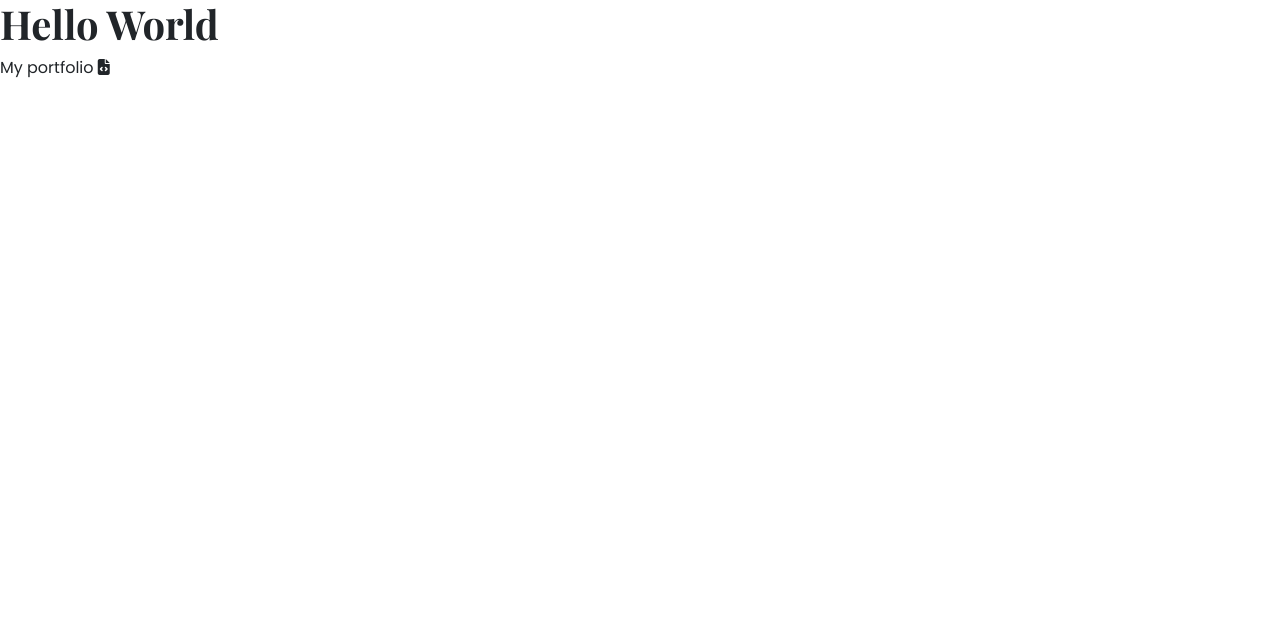
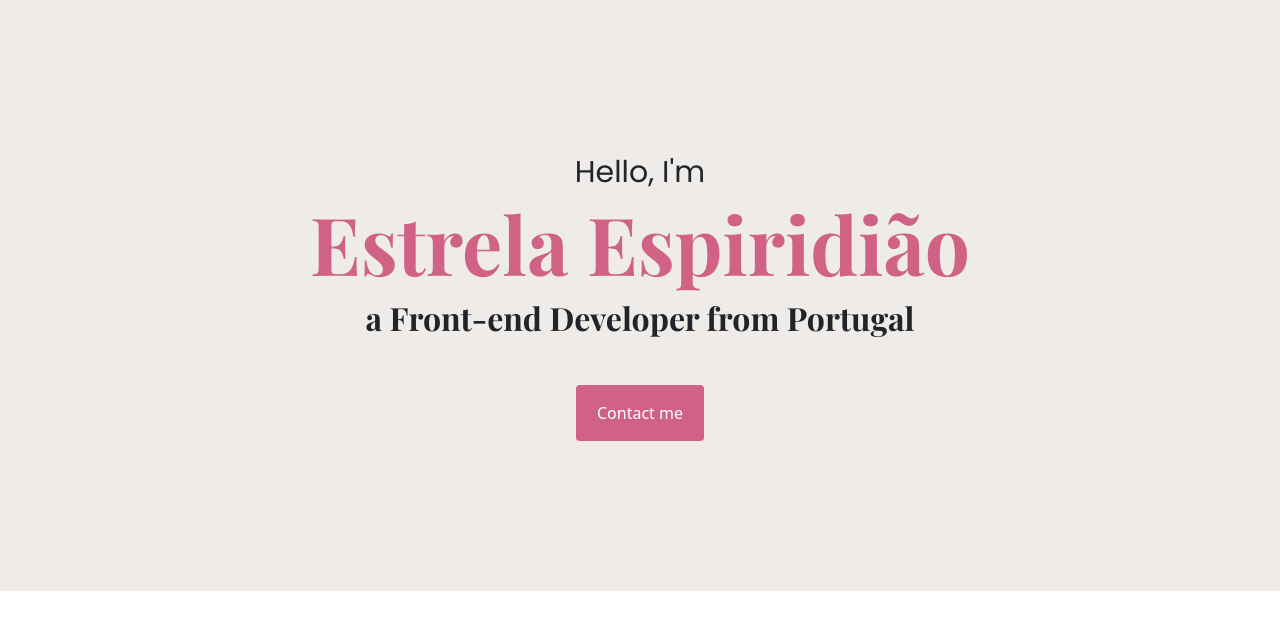
Before and after one commit to EstrelaE/portfolio-project, a plain HTML site: page index.html in a window 1280 px wide. Drawn offline with nearby package versions, Linux system fonts and the light colour scheme.

Commit message:
Created and styled the hero section

```diff
--- a/index.html
+++ b/index.html
@@ -29,7 +29,13 @@
     ></script>
   </head>
   <body>
-    <h1>Hello World</h1>
-    <p>My portfolio <i class="fas fa-file-code"></i></p>
+    <div class="hero">
+      <p>Hello, I'm</p>
+      <h1>Estrela Espiridião</h1>
+      <h2 class="mb-5">a Front-end Developer from Portugal</h2>
+      <div>
+        <a class="btn btn-branding" href="#">Contact me</a>
+      </div>
+    </div>
   </body>
 </html>
--- a/styles/style.css
+++ b/styles/style.css
@@ -1,8 +1,49 @@
+:root {
+  --branding-color: #f4aa3a;
+  --secondary-color: #eeebe8;
+  --accent-color: #cf6285;
+}
+
+.hero {
+  padding: 150px 15px;
+  text-align: center;
+  background-color: var(--secondary-color);
+}
+h1,
+h2,
+h3,
+h4,
+h5,
+h6 {
+  font-family: "Playfair Display", serif;
+  font-weight: bold;
+}
+
 h1 {
-    font-family: 'Playfair Display', serif;
-    font-weight: bold;
+  font-size: 80px;
+  color: var(--accent-color);
+  transition: all 200ms ease-in-out;
 }
+h1:hover{
+    color: var(--branding-color);
+}
+
 p {
-    font-family: 'Poppins', sans-serif;
-    font-weight: normal;
+  font-family: "Poppins", sans-serif;
+  font-weight: normal;
+  margin: 0;
+  font-size: 30px;
 }
+
+.btn-branding {
+  text-align: center;
+  background-color: var(--accent-color);
+  color: white;
+  padding: 15px 20px;
+  border-radius: 4px;
+  transition: all 200ms ease-in-out;
+}
+
+.btn-branding:hover {
+    background-color: var(--branding-color);
+}
```
